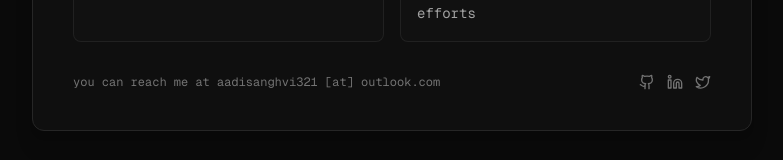
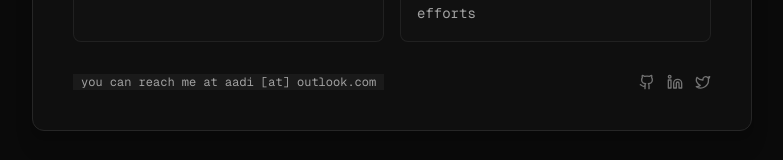
Before and after one commit to sinarck/portfolio, a React (Vite) app: page / in a window 1280 px wide. Shown: the part 537-697 px from the top of the page, without its empty margins (248-1031 px from the left). Built offline with nearby package versions, Linux system fonts and the light colour scheme.

Commit message:
feat: clean up footer code

```diff
--- a/src/components/footer.tsx
+++ b/src/components/footer.tsx
@@ -7,58 +7,58 @@ type FooterProps = {
   twitter?: string;
 };
 
-function obfuscateEmail(email?: string): string {
-  if (!email) return "";
-  const [user, domain] = email.split("@");
-  if (!domain) return email;
-  return `${user} [at] ${domain}`;
-}
-
-function IconLink({
-  href,
-  label,
-  children,
-}: {
-  href?: string;
-  label: string;
-  children: React.ReactNode;
-}) {
-  if (!href) return null;
-  return (
-    <a
-      href={href}
-      target="_blank"
-      rel="noreferrer"
-      aria-label={label}
-      title={label}
-      className="text-neutral-500 hover:text-neutral-300 transition-colors"
-    >
-      {children}
-    </a>
-  );
-}
-
 export default function Footer({
   email,
   github,
   linkedin,
   twitter,
 }: FooterProps) {
-  const text = email ? `you can reach me at ${obfuscateEmail(email)}` : "";
-
   return (
     <footer className="mt-6 flex w-full items-center justify-between text-xs text-neutral-500">
-      <p className="truncate">{text}</p>
+      <p className="truncate">
+        {email && (
+          <span className="font-mono bg-neutral-800/50 px-2 py-1 rounded text-neutral-400">
+            {email}
+          </span>
+        )}
+      </p>
       <div className="flex items-center gap-3 pl-4">
-        <IconLink href={github} label="github">
-          <Github className="h-4 w-4" />
-        </IconLink>
-        <IconLink href={linkedin} label="linkedin">
-          <Linkedin className="h-4 w-4" />
-        </IconLink>
-        <IconLink href={twitter} label="x">
-          <Twitter className="h-4 w-4" />
-        </IconLink>
+        {github && (
+          <a
+            href={github}
+            target="_blank"
+            rel="noreferrer"
+            aria-label="github"
+            title="github"
+            className="text-neutral-500 hover:text-neutral-300 transition-colors"
+          >
+            <Github className="h-4 w-4" />
+          </a>
+        )}
+        {linkedin && (
+          <a
+            href={linkedin}
+            target="_blank"
+            rel="noreferrer"
+            aria-label="linkedin"
+            title="linkedin"
+            className="text-neutral-500 hover:text-neutral-300 transition-colors"
+          >
+            <Linkedin className="h-4 w-4" />
+          </a>
+        )}
+        {twitter && (
+          <a
+            href={twitter}
+            target="_blank"
+            rel="noreferrer"
+            aria-label="x"
+            title="x"
+            className="text-neutral-500 hover:text-neutral-300 transition-colors"
+          >
+            <Twitter className="h-4 w-4" />
+          </a>
+        )}
       </div>
     </footer>
   );
--- a/src/config/portfolio.ts
+++ b/src/config/portfolio.ts
@@ -22,7 +22,7 @@ export const portfolioData: PortfolioData = {
     },
   ],
   skills: [],
-  email: "aadisanghvi321@outlook.com",
+  email: "you can reach me at aadi [at] outlook.com",
   github: "https://github.com/sinarck",
   linkedin: "https://www.linkedin.com/in/aadisanghvi/",
   twitter: "https://twitter.com/aadisanghvii",
```
